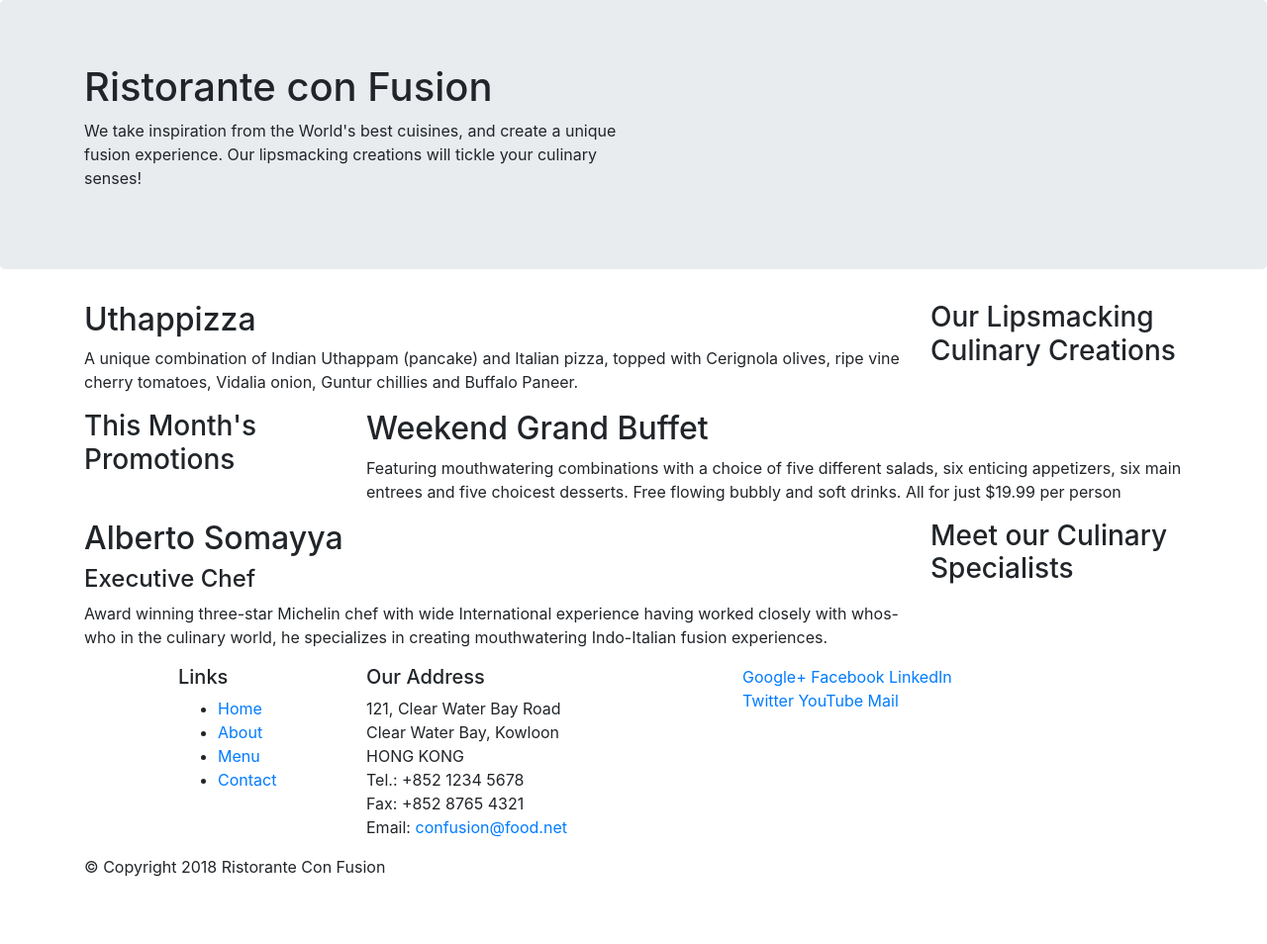
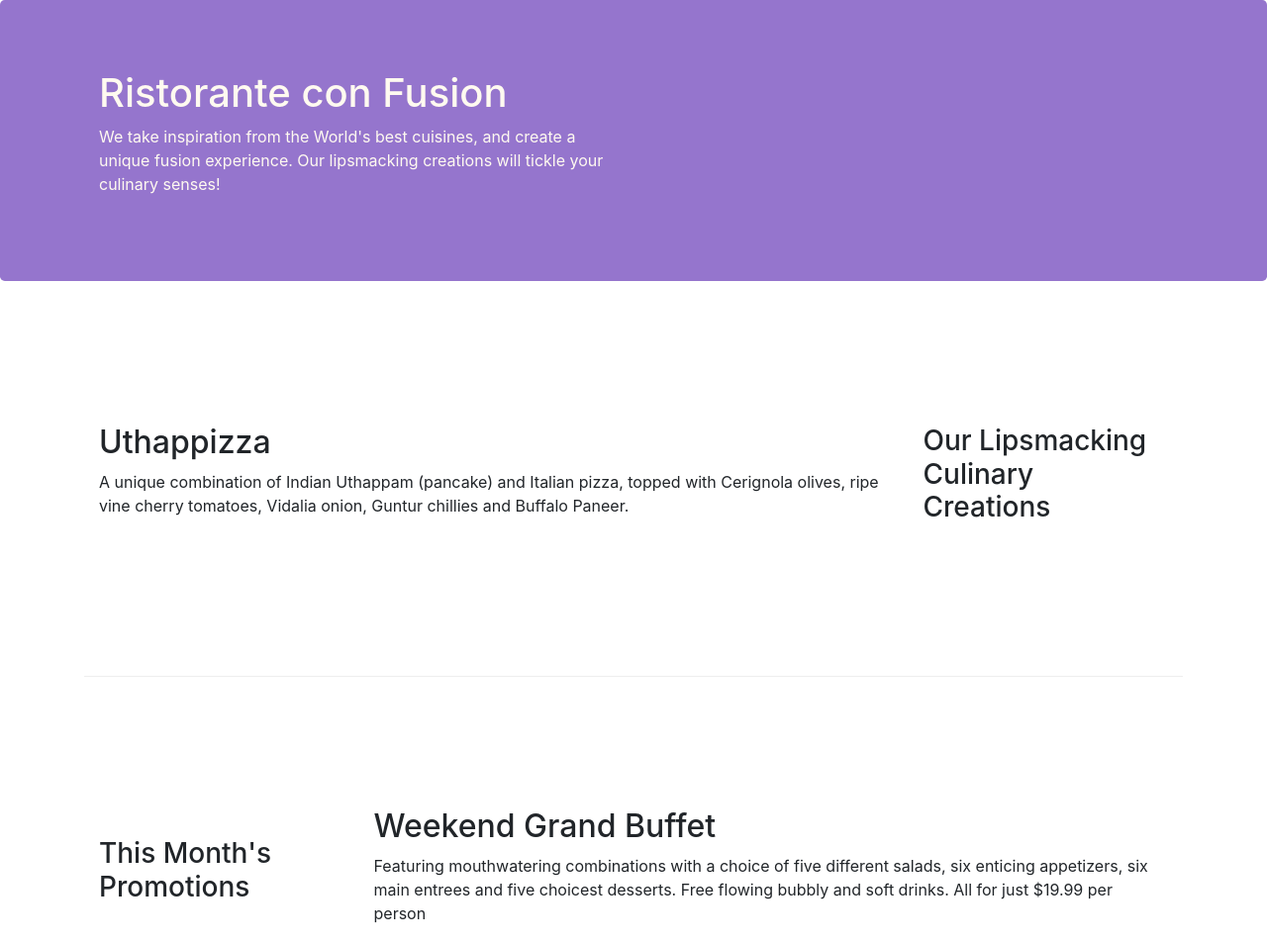
Before and after one commit to Ritwik783/Bootstrap, a website: page index.html in a window 1280 px wide. Shown: the top 954 px of the page at 99% size. Before the commit the page ends 904 px from the top, so only its background shows below. Drawn offline with nearby package versions, Linux system fonts and the light colour scheme.

Commit message:
bootstrap exercise part-2

```diff
--- /dev/null
+++ b/css/styles.css
@@ -0,0 +1,30 @@
+.row-header{
+    margin: 0px auto;
+    padding: 0px auto;
+}
+
+.row-content{
+    margin: 0px auto;
+    padding: 50px 0px 50px 0px;
+    border-bottom: 1px ridge;
+    min-height: 400px;
+}
+
+.footer{
+    background-color: #d1c4e9;
+    margin: 0px auto;
+    padding: 20px 0px 20px 0px;
+}
+
+.jumbotron {
+    padding: 70px 30px 70px 30px;
+    margin: 0px;
+    background: #9575cd;
+    color: floralwhite;
+}
+
+.address{
+    font-size: 80%;
+    margin: 0px;
+    color: #0f0f0f;
+}
--- a/index.html
+++ b/index.html
@@ -8,6 +8,7 @@
 
     <!-- Bootstrap CSS -->
     <link rel="stylesheet" href="node_modules/bootstrap/dist/css/bootstrap.min.css">
+    <link rel="stylesheet" href="css/styles.css">
     <title>Ristorante Con Fusion</title>
 </head>
 
@@ -15,7 +16,7 @@
 
     <header class="jumbotron">
         <div class="container">
-            <div class="row">
+            <div class="row row-header">
                 <div class="col-12 col-sm-6">
                     <h1>Ristorante con Fusion</h1>
                     <p>We take inspiration from the World's best cuisines, and create a unique fusion experience. Our lipsmacking creations will tickle your culinary senses!</p>
@@ -27,7 +28,7 @@
     </header>
 
     <div class="container">
-        <div class="row">
+        <div class="row row-content align-items-center">
             <div class="col-12 col-sm-4 order-sm-last col-md-3">
                 <h3>Our Lipsmacking Culinary Creations</h3>
             </div>
@@ -38,7 +39,7 @@
         </div>
 
 
-        <div class="row">
+        <div class="row row-content align-items-center">
             <div class="col-12 col-sm-4 col-md-3">
                 <h3>This Month's Promotions</h3>
             </div>
@@ -48,7 +49,7 @@
             </div>
         </div>
 
-        <div class="row">
+        <div class="row row-content align-items-center">
             <div class="col-12 col-sm-4 order-sm-last col-md-3">
                 <h3>Meet our Culinary Specialists</h3>
             </div>
@@ -60,12 +61,12 @@
         </div>
     </div>
 
-    <footer>
+    <footer class="footer">
         <div class="container">
             <div class="row">
                 <div class="col-4 offset-1 col-sm-2">
                     <h5>Links</h5>
-                    <ul>
+                    <ul class="list-unstyled">
                         <li><a href="#">Home</a></li>
                         <li><a href="#">About</a></li>
                         <li><a href="#">Menu</a></li>
@@ -83,8 +84,8 @@
 		              Email: <a href="mailto:confusion@food.net">confusion@food.net</a>
 		           </address>
                 </div>
-                <div class="col-12 col-sm-3">
-                    <div>
+                <div class="col-12 col-sm-4 align-self-center">
+                    <div class="text-center">
                         <a href="http://google.com/+">Google+</a>
                         <a href="http://www.facebook.com/profile.php?id=">Facebook</a>
                         <a href="http://www.linkedin.com/in/">LinkedIn</a>
@@ -94,7 +95,7 @@
                     </div>
                 </div>
            </div>
-           <div class="row">
+           <div class="row justify-content-center">
                 <div class="col-auto">
                     <p>© Copyright 2018 Ristorante Con Fusion</p>
                 </div>
```
